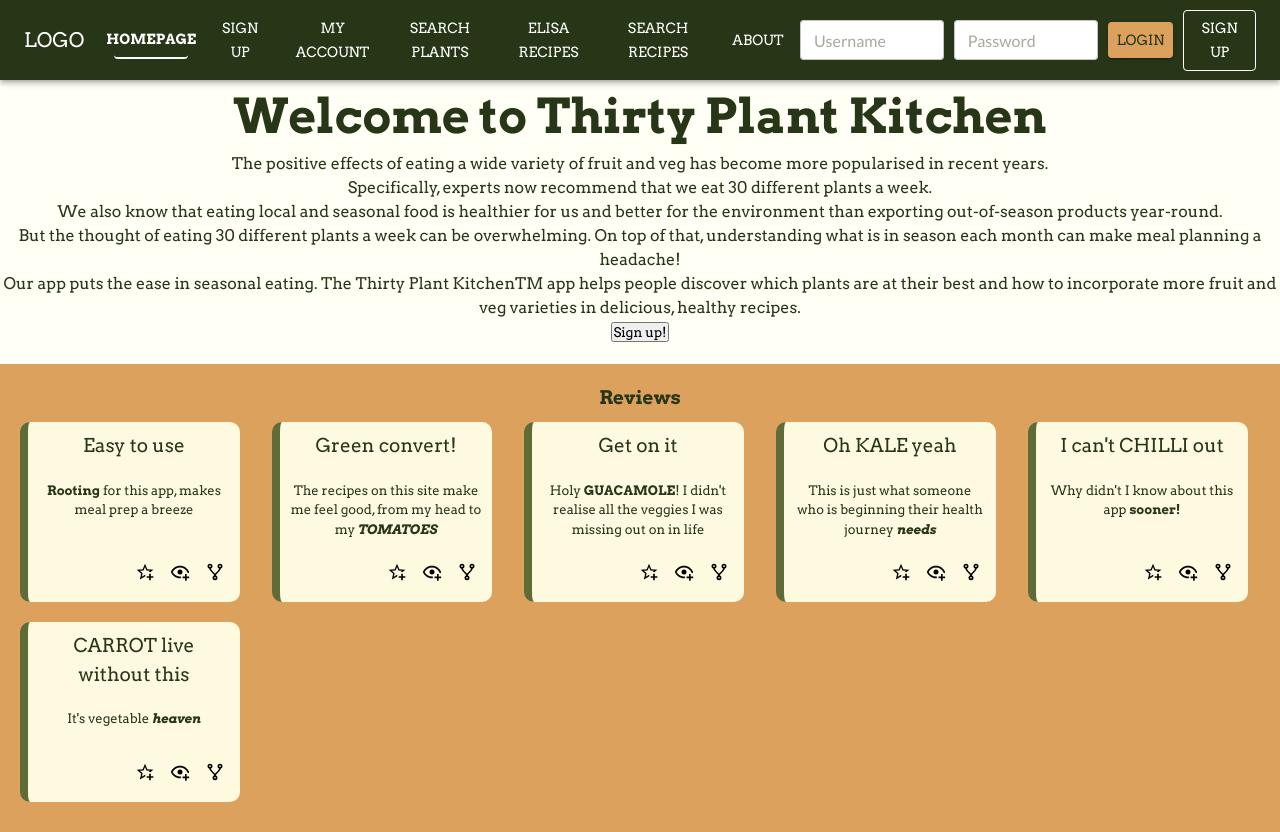
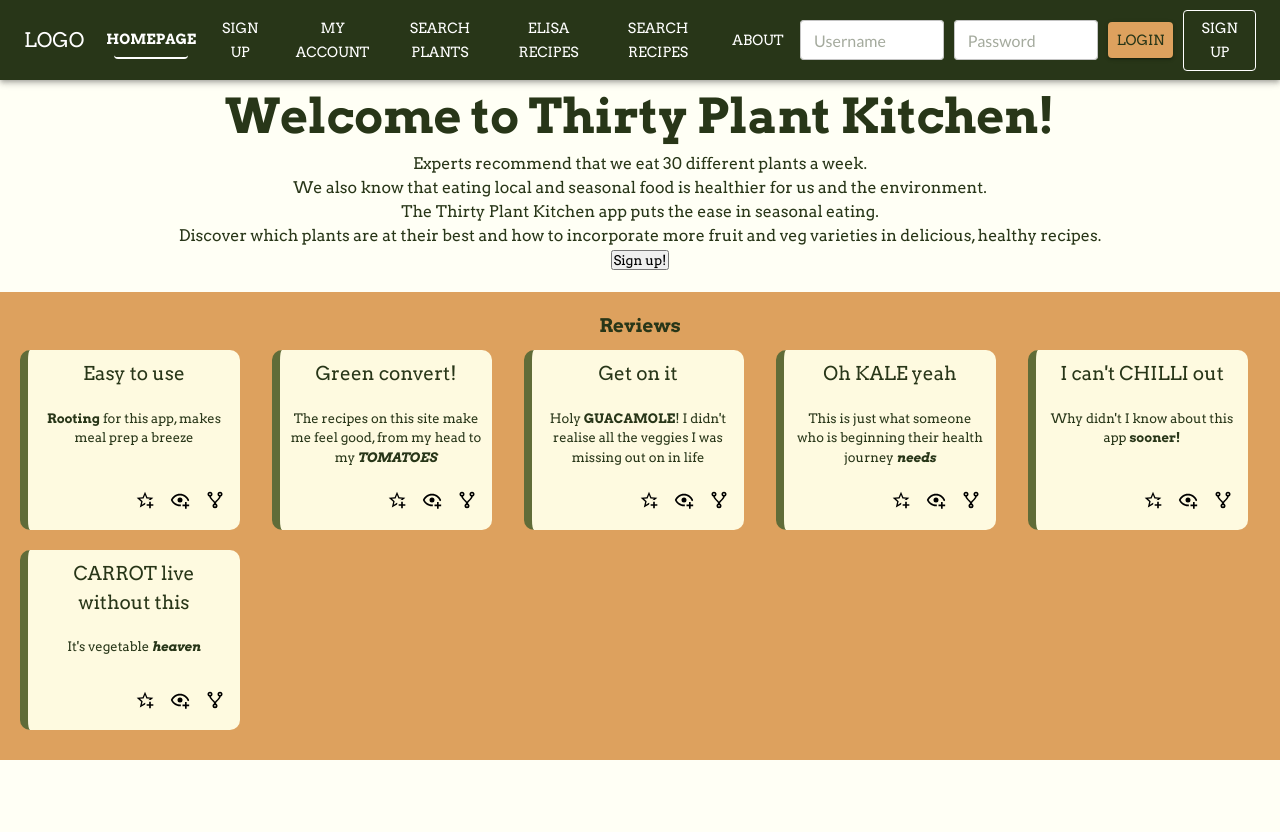
Before and after one commit to mcstastney/Thirty-Plant-Kitchen, a React (Create React App) app in the folder group-3-spring-24/: page / in a window 1280 px wide. After the commit the page ends 800 px from the top, so only its background shows below. Built offline with nearby package versions, Linux system fonts and the light colour scheme.

Commit message:
Tidied navbar files & add link to signup btn

```diff
--- a/group-3-spring-24/src/App.js
+++ b/group-3-spring-24/src/App.js
@@ -1,5 +1,5 @@
 import React from 'react';
-import Navbar from "./components/Navbar/index2";
+import Navbar from "./components/Navbar";
 import { BrowserRouter as Router, Routes, Route, } from "react-router-dom";
 import { UserProvider } from './components/UserContext';
 import './App.css';
--- a/group-3-spring-24/src/components/Navbar/index2.js
+++ b/group-3-spring-24/src/components/Navbar.js
@@ -1,7 +1,8 @@
 import React from 'react';
 import { AppBar, Box, Toolbar, Typography, Button, TextField } from '@mui/material';
-import { NavLink } from 'react-router-dom';
+import { NavLink, Link } from 'react-router-dom';
 import { styled } from '@mui/system';
+
 
 // custom style for elements
 const CustomAppBar = styled(AppBar)({ //AppBar is MUI's version of navbar seemingly- mobile first approach?
@@ -73,7 +74,7 @@ const Navbar = () => {
                         Login
                     </Button>
                     <Button variant="outlined" color="inherit" sx={{ marginLeft: '10px' }}>
-                        Sign Up
+                    <Link to="/SignUp">Sign up</Link>
                     </Button>
                 </Box>
             </Toolbar>
--- a/group-3-spring-24/src/pages/Home.js
+++ b/group-3-spring-24/src/pages/Home.js
@@ -4,28 +4,18 @@ import Reviews from "../components/Reviews";
 function Home() {
   return (
     <>
-      <h1>Welcome to Thirty Plant Kitchen</h1>
+      <h1>Welcome to Thirty Plant Kitchen!</h1>
       <p>
-        The positive effects of eating a wide variety of fruit and veg has
-        become more popularised in recent years.
+       Experts recommend that we eat 30 different plants a week.
       </p>
       <p>
-        Specifically, experts now recommend that we eat 30 different plants a
-        week.
+        We also know that eating local and seasonal food is healthier for us and the environment.
       </p>
       <p>
-        We also know that eating local and seasonal food is healthier for us and
-        better for the environment than exporting out-of-season products
-        year-round.
+        The Thirty Plant Kitchen app puts the ease in seasonal eating.
       </p>
       <p>
-        But the thought of eating 30 different plants a week can be
-        overwhelming. On top of that, understanding what is in season each month
-        can make meal planning a headache!
-      </p>
-      <p>
-        Our app puts the ease in seasonal eating. The Thirty Plant KitchenTM app
-        helps people discover which plants are at their best and how to
+        Discover which plants are at their best and how to
         incorporate more fruit and veg varieties in delicious, healthy recipes.
       </p>
 
--- a/group-3-spring-24/src/pages/RecipesElisa.js
+++ b/group-3-spring-24/src/pages/RecipesElisa.js
@@ -95,6 +95,7 @@ function RecipesElisa() {
             return (
               <div key={index}>
                 <h2>{recipe.label}</h2>
+                <img src={recipe.image}></img>
                 <p>Ingredients:</p>
                 <ul className="recipe-items">
                   {recipe.ingredientLines.map((ingredient, i) => (
```
Also changed, not shown: group-3-spring-24/src/components/Navbar/NavbarElements.js (deleted, +0 -40 lines), 1 other file (tests, documents, lock files or other folders).
